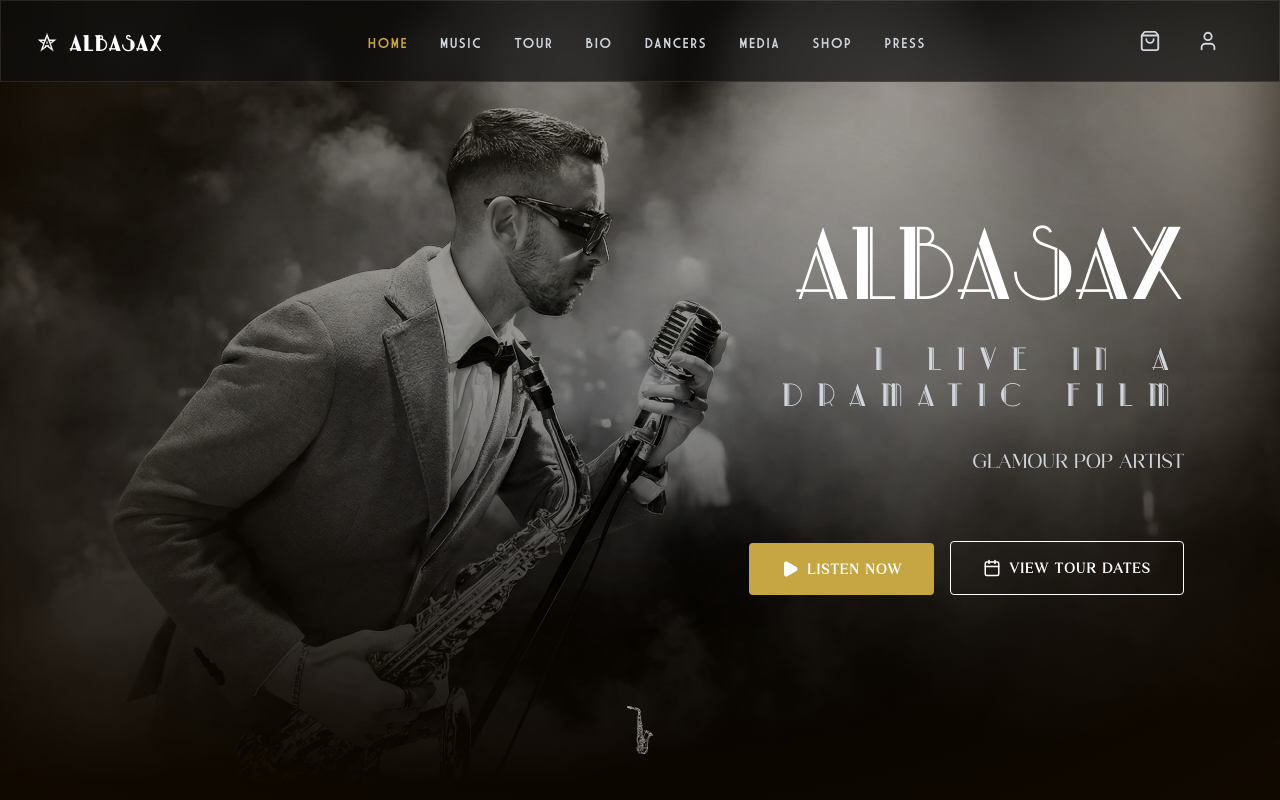
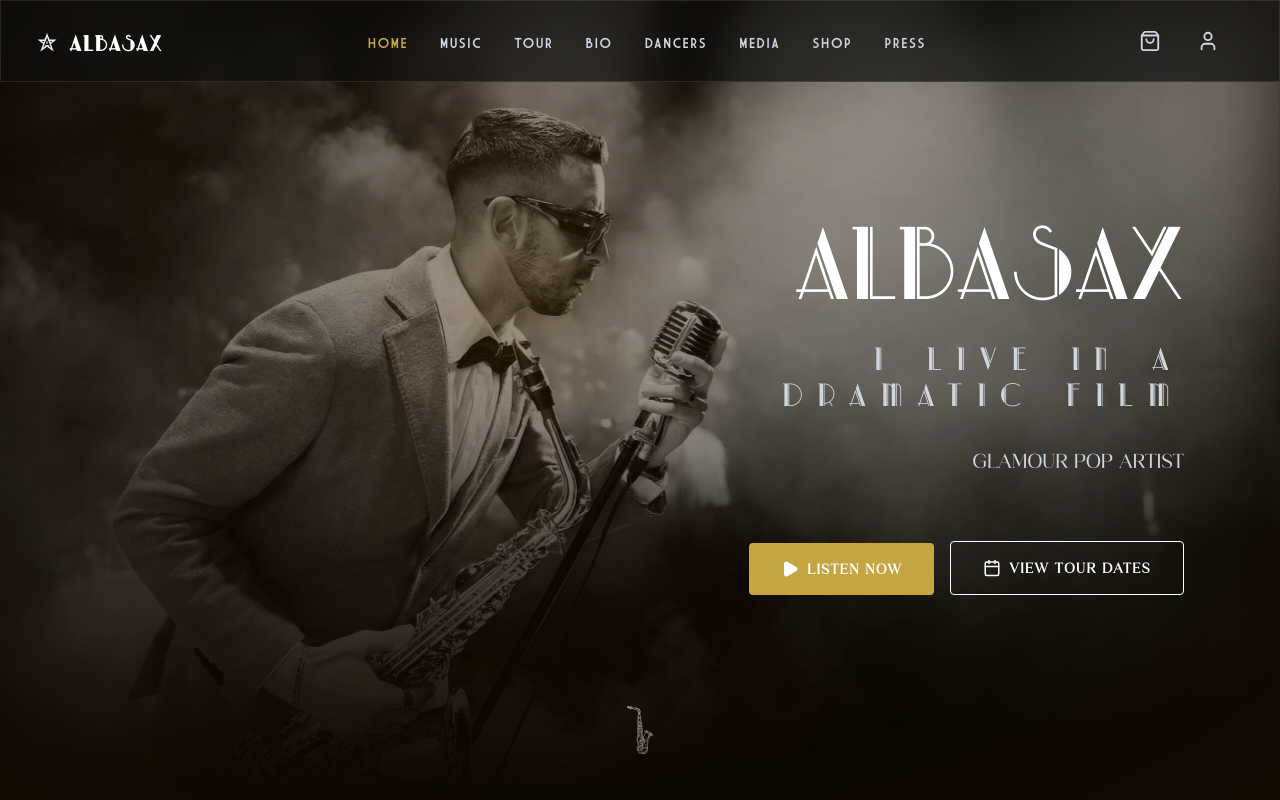
Before and after one commit to Filippo0311603/Albasax, a React (Vite) app: page / in a window 1280 px wide. Shown: the top 800 px of the page. Built offline with nearby package versions, Linux system fonts and the light colour scheme; a web font is replaced by a local one.

Commit message:
Add hero section breathing animation, enhanced vignetting and golden spotlight effect

```diff
--- a/sections/Hero.tsx
+++ b/sections/Hero.tsx
@@ -10,15 +10,26 @@ const Hero: React.FC = () => {
       <div
         className="absolute inset-0 z-5 pointer-events-none"
         style={{
-          background: 'radial-gradient(ellipse at center, rgba(0, 0, 0, 0) 0%, rgba(0, 0, 0, 0.4) 100%)',
-          boxShadow: 'inset 0 0 80px rgba(0, 0, 0, 0.5)',
+          background: 'radial-gradient(ellipse at center, rgba(0, 0, 0, 0) 0%, rgba(0, 0, 0, 0.5) 100%)',
+          boxShadow: 'inset 0 0 100px rgba(0, 0, 0, 0.6)',
+        }}
+      />
+
+      {/* Spotlight morbido sul volto (ellisse diffusa) */}
+      <div
+        className="absolute inset-0 z-4 pointer-events-none"
+        style={{
+          background: 'radial-gradient(ellipse 600px 700px at 40% 35%, rgba(217, 119, 6, 0.15) 0%, rgba(217, 119, 6, 0.05) 40%, transparent 100%)',
         }}
       />
 
       {/* Background Image with Overlay */}
       <div
         className="absolute inset-0 z-0 bg-cover bg-top"
-        style={{ backgroundImage: `url('/IMG_2590.webp')` }}
+        style={{
+          backgroundImage: `url('/IMG_2590.webp')`,
+          animation: 'breathe 6s ease-in-out infinite',
+        }}
       >
         <div className="absolute inset-0 bg-gradient-to-t from-black via-black/40 to-transparent" />
       </div>
@@ -60,6 +71,17 @@ const Hero: React.FC = () => {
           className="h-12 w-auto filter brightness-0 invert"
         />
       </div>
+
+      <style>{`
+        @keyframes breathe {
+          0%, 100% {
+            transform: scale(1);
+          }
+          50% {
+            transform: scale(1.015);
+          }
+        }
+      `}</style>
     </section>
   );
 };
```
